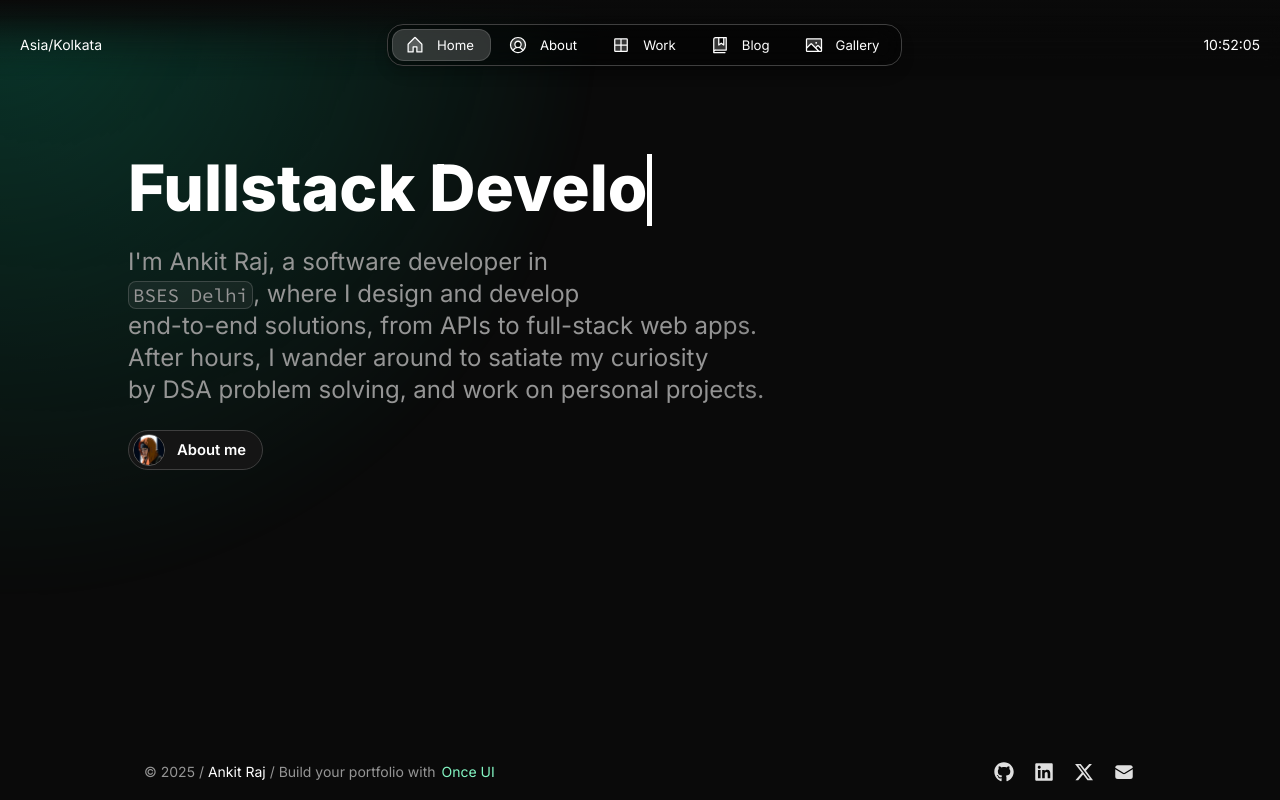
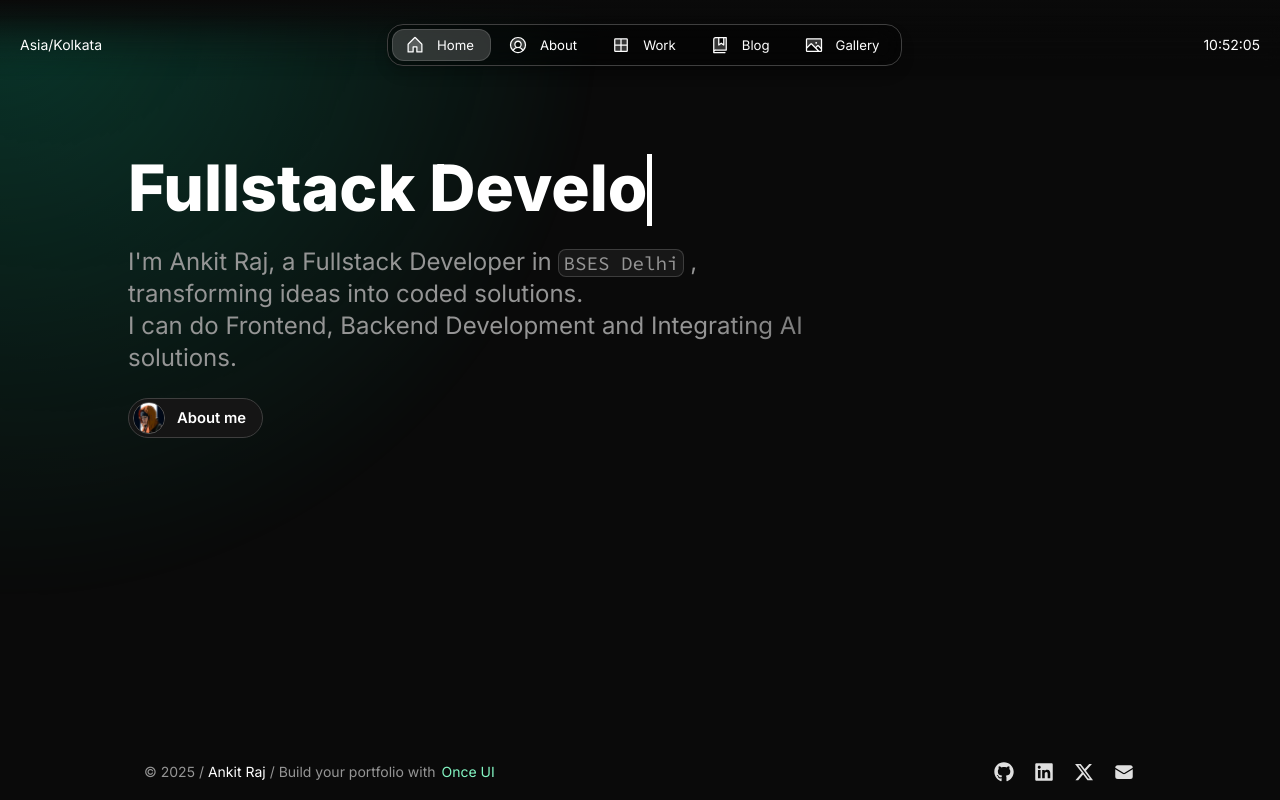
Before and after one commit to ankitrajrules/Portfolio, a Next.js app: page / in a window 1280 px wide. Built offline with nearby package versions, Linux system fonts and the light colour scheme.

Commit message:
Changing the message a bit

```diff
--- a/src/app/resources/content.js
+++ b/src/app/resources/content.js
@@ -56,11 +56,9 @@ const home = {
 	headline: ["Software Engineer", "Fullstack Developer", "Problem Solver"],
 	subline: (
 		<>
-			I'm Ankit Raj, a software developer in <InlineCode>BSES Delhi</InlineCode>
-			, where I design and develop
-			<br /> end-to-end solutions, from APIs to full-stack web apps.
-			<br />After hours, I wander around to satiate my curiosity
-			<br /> by DSA problem solving, and work on personal projects.
+			I'm Ankit Raj, a Fullstack Developer in <InlineCode>BSES Delhi</InlineCode> ,
+			<br />transforming ideas into coded solutions.
+			<br />I can do Frontend, Backend Development and Integrating AI solutions.
 		</>
 	),
 };
```
